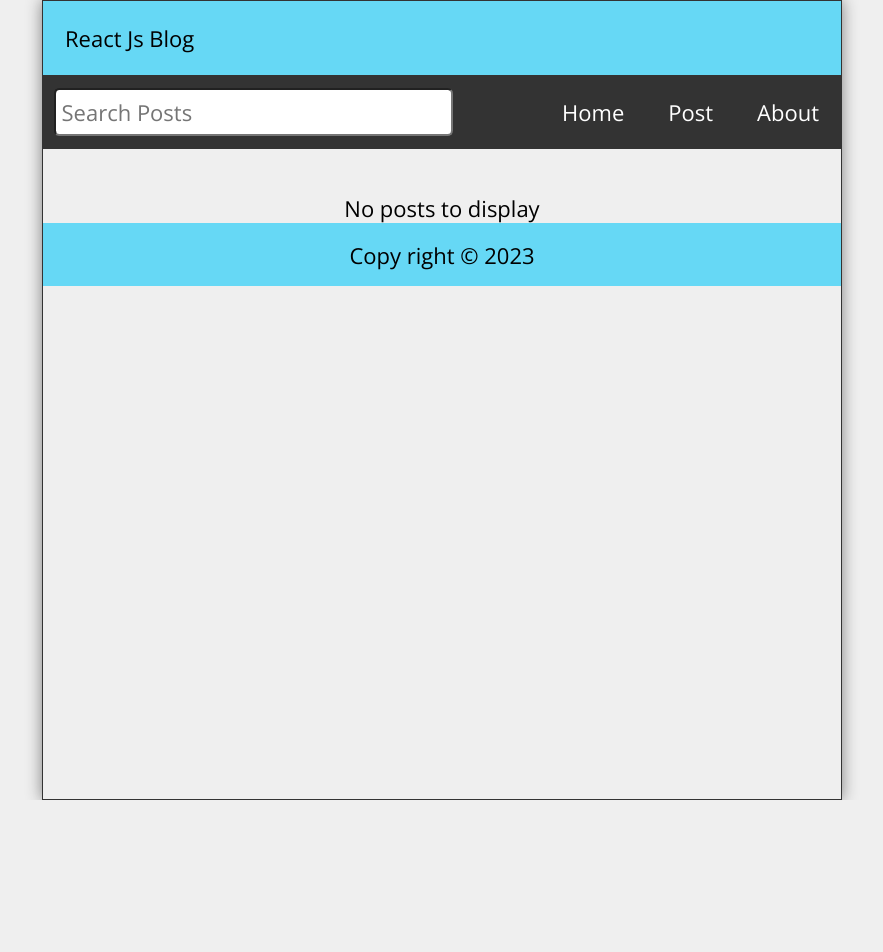
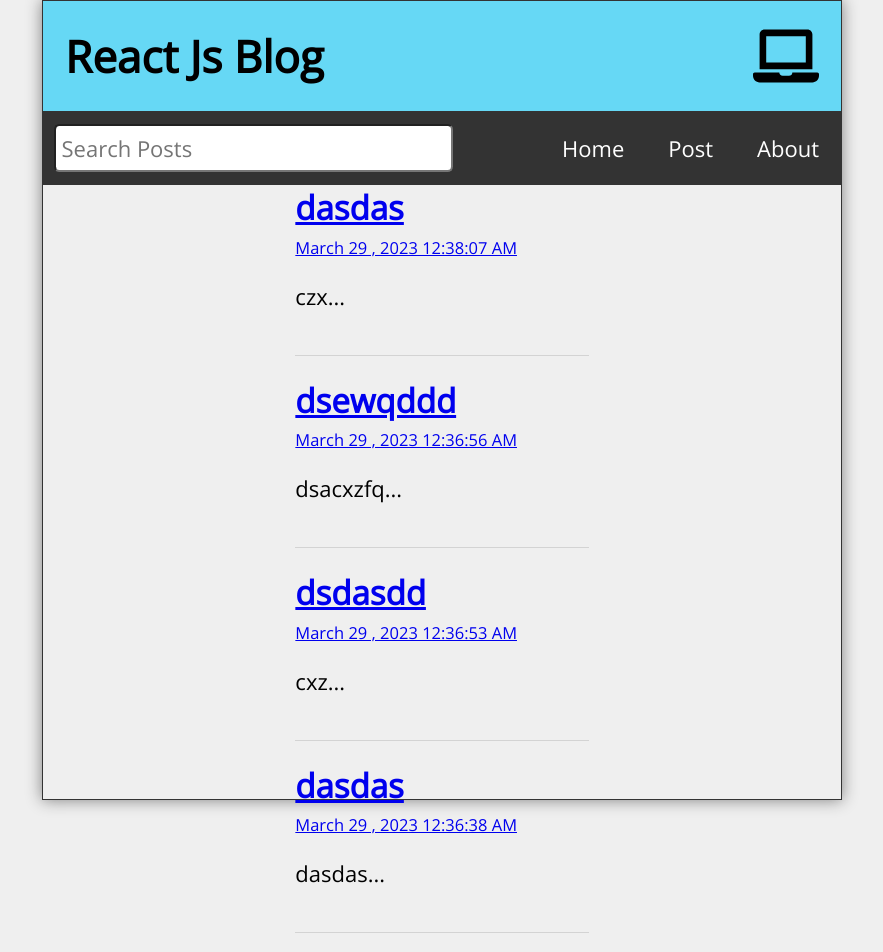
Before and after one commit to gksrjf1995/ReactTUtorial, a React (Create React App) app: page / in a window 1280 px wide. Shown: the top 952 px of the page, without its empty margins (198-1081 px from the left). Before the commit the page ends 800 px from the top, so only its background shows below. Built offline with nearby package versions, Linux system fonts and the light colour scheme; data requests are answered from the project's data file.

Commit message:
react custome hook resize widnows , useAxiosFetch

```diff
--- a/data/db.json
+++ b/data/db.json
@@ -1,19 +1,5 @@
-
-
 {
-  "items": [
-    {
-      "id": 1,
-      "title": "My First Post",
-      "datetime": "July 01, 2021 11:17:36 AM",
-      "body": "Lorem ipsum dolor sit amet consectetur adipisicing elit. Quis consequatur expedita, assumenda similique non optio! Modi nesciunt excepturi corrupti atque blanditiis quo nobis, non optio quae possimus illum exercitationem ipsa!"
-    },
-    {
-      "id": 2,
-      "title": "My 2nd Post",
-      "datetime": "July 01, 2021 11:17:36 AM",
-      "body": "Lorem ipsum dolor sit amet consectetur adipisicing elit. Quis consequatur expedita, assumenda similique non optio! Modi nesciunt excepturi corrupti atque blanditiis quo nobis, non optio quae possimus illum exercitationem ipsa!"
-    },
+  "posts": [
     {
       "id": 3,
       "title": "My 3rd Post",
@@ -22,9 +8,39 @@
     },
     {
       "id": 4,
-      "title": "My Fourth Post",
-      "datetime": "July 01, 2021 11:17:36 AM",
-      "body": "Lorem ipsum dolor sit amet consectetur adipisicing elit. Quis consequatur expedita, assumenda similique non optio! Modi nesciunt excepturi corrupti atque blanditiis quo nobis, non optio quae possimus illum exercitationem ipsa!"
+      "datetime": "March 21 , 2023 1:34:32 AM",
+      "title": "1",
+      "body": "1"
+    },
+    {
+      "id": 6,
+      "datetime": "March 21 , 2023 1:34:45 AM",
+      "title": "33",
+      "body": "33"
+    },
+    {
+      "id": 7,
+      "datetime": "March 29 , 2023 12:36:38 AM",
+      "title": "dasdas",
+      "body": "dasdas"
+    },
+    {
+      "id": 8,
+      "datetime": "March 29 , 2023 12:36:53 AM",
+      "title": "dsdasdd",
+      "body": "cxz"
+    },
+    {
+      "id": 9,
+      "datetime": "March 29 , 2023 12:36:56 AM",
+      "title": "dsewqddd",
+      "body": "dsacxzfq"
+    },
+    {
+      "id": 10,
+      "datetime": "March 29 , 2023 12:38:07 AM",
+      "title": "dasdas",
+      "body": "czx"
     }
   ]
 }
--- a/package.json
+++ b/package.json
@@ -12,7 +12,7 @@
     "json-server": "^0.17.2",
     "react": "^18.2.0",
     "react-dom": "^18.2.0",
-    "react-icons": "^4.7.1",
+    "react-icons": "^4.8.0",
     "react-router-dom": "^6.9.0",
     "react-scripts": "5.0.1",
     "web-vitals": "^2.1.4"
--- a/src/App.js
+++ b/src/App.js
@@ -8,8 +8,13 @@
 import Home from "./Home"
 import { Route, Routes , useNavigate } from "react-router-dom"
 import { useEffect, useState } from "react";
-import { compareAsc, format } from 'date-fns'
+import { format } from 'date-fns'
 import api from "./api/posts";
+import EditPost from "./EditPost";
+import useWindowSize from "./api/hooks/useWindowSize";
+import useAxiosFetch from "./api/hooks/useAxiosFetch";
+
+
 
 function App() {
 
@@ -18,54 +23,93 @@
   const [searchResults , setSearchResults] = useState([]);
   const [postTitle , setpostTitle] = useState();
   const [postBody , setpostBody] = useState();
+  const [post , setPost] = useState([]);
+  const [editBody , seteditBody] = useState('')
+  const [editTitle , seteditTitle] = useState('')
+  const { width } = useWindowSize();
+  const {data , fetchError , isLoading} = useAxiosFetch(`http://localhost:3500/posts`);
+
+
+  useEffect(()=>{
+    console.log(data);
+    setPost(data);
+  },[data]);
+
+
+  const handleDelete = async(id) => {
+    const postList = post.filter((item)=>{return item.id !== id});
+    try{
+      await api.delete(`/posts/${id}`);
+      setPost(postList);
+      history("/");
+    }catch(err){
+      console.log(err)
+    }
+
+  }
+
+  const handleEdit = async(id) => {
+    const datetime = format(new Date(), "MMMM dd , yyyy pp");
+    const updatePost = {id , datetime , title : editTitle , body : editBody}
+    try{
+      const res = await api.put(`/posts/${id}`, updatePost);
+      console.log(res.data);
+      setPost(post.map((item)=>item.id === id ? {...res.data} : item))
+
+      seteditBody("")
+      seteditTitle("")
+      history("/");
+    }catch(err){
+      console.log(err);
+    }
+  }
 
 
 
-
-
-  const [post , setPost] = useState([]);
-
-  const handleDelete = (id) => {
-    const postList = post.filter((item)=>{return item.id !== id});
-    setPost(postList);
-    history("/");
-  }
-
-  const handlesubmit = (e) => {
+  const handlesubmit = async(e) => {
     e.preventDefault();
 
     const id = post.length ? post[post.length - 1].id + 1 : 1
     const datetime = format(new Date(), "MMMM dd , yyyy pp");
-    // const newpost = {id , datetime , title : postTitle , body : postBody}
-    const allPost = [...post , {id , datetime , title : postTitle , body : postBody}]
-    console.log("das")
-    setPost(allPost);
-    setpostTitle("");
-    setpostBody("");
-    history("/");
+    const newpost = {id , datetime , title : postTitle , body : postBody}
+    const allPost = [...post , newpost]
+    try{
+      await api.post(('/posts'),newpost);
+      setPost(allPost);
+      setpostTitle("");
+      setpostBody("");
+      history("/");
+    }catch(err){
+      console.log(err)
+    }
+
+
+
   }
 
 
 
 
   useEffect(()=>{
-    const result = (post.filter((item)=>{
-      return item.body.toLowerCase().includes((search.toLowerCase())) ||
-      item.title.toLowerCase().includes((search.toLowerCase()))
-    }));
-    setSearchResults(result);
-    console.log("dsa")
+    console.log(post);
+    const result = post?.filter((item)=>{
+      return item?.body?.toLowerCase()?.includes((search?.toLowerCase())) ||
+      item?.title?.toLowerCase()?.includes((search?.toLowerCase()))
+    });
+    setSearchResults(result.reverse());
+
   },[search,post])
 
   return (
     <div className="App">
-      <Header title={"React Js Blog"}/>
+      <Header title={"React Js Blog"} width={width}/>
       <Nav search={search} setSearch={setSearch}/>
      <Routes>
-      <Route path="/" element={<Home post={searchResults}/>}/>
+      <Route path="/" element={<Home post={searchResults}  fetchError={fetchError} isLoading={isLoading} />}/>
       <Route path="/about" element={<About/>}/>
       <Route path="/newpost" element={<Newpost handlesubmit={handlesubmit} setpostTitle={setpostTitle} setpostBody={setpostBody} postTitle={postTitle} postBody={postBody}/>}/>
       <Route path="/post/:id" element={<Postpage post={post} handleDelete={handleDelete}/>}/>
+      <Route path="/edit/:id" element={<EditPost editBody={editBody} seteditBody={seteditBody} editTitle={editTitle} seteditTitle={seteditTitle} handleEdit={handleEdit} post={post}/>}/>
       <Route path="*" element={<Missing/>}/>
      </Routes>
      <Footer/>
--- /dev/null
+++ b/src/EditPost.js
@@ -0,0 +1,40 @@
+import React, { useEffect } from 'react'
+import { useParams , Link } from 'react-router-dom'
+
+
+const EditPost = ({seteditBody,
+    editBody,
+    editTitle,
+    seteditTitle,
+    handleEdit,
+    post}) => {
+
+  const {id} = useParams();
+  const posts = post?.find((item)=>{return item?.id?.toString() === id});
+  console.log(posts)
+
+  useEffect(()=>{
+    if(posts){
+        seteditTitle(posts.title);
+        seteditBody(posts.body);
+
+    }
+  },[posts , seteditBody , seteditTitle]);
+  return (
+    <main className='NewPost'>
+        {editBody && <>
+            <h2>New Post</h2>
+                <form className='newPostForm' onSubmit={e=>e.preventDefault()}>
+                <label htmlFor='title' >TItle:</label>
+                <input id="title"type={"text"} onChange={e=>seteditTitle(e.target.value)} value={editTitle}/>
+                <label htmlFor='body' >Body:</label>
+                <input id="body"type={"text"} onChange={e=>seteditBody(e.target.value)} value={editBody}/>
+                <button type={"button"} value="제출" onClick={e=>handleEdit(posts.id)}>제출</button>
+            </form>
+        </>}
+        {!editBody && <p>페이지 없음</p>}
+    </main>
+  )
+}
+
+export default EditPost
--- a/src/Header.js
+++ b/src/Header.js
@@ -1,8 +1,12 @@
 import React from 'react'
+import { FaLaptop  , FaTabletAlt , FaMobileAlt} from "react-icons/fa"
 
-const Header = ({title}) => {
+const Header = ({title , width}) => {
   return (
-    <div className='Header'>{title}</div>
+    <div className='Header'>
+      <h1>{title}</h1>
+      {width < 768 ? <FaMobileAlt/> : width < 992 ? <FaTabletAlt/> : <FaLaptop/> }
+    </div>
   )
 }
 
--- a/src/Home.js
+++ b/src/Home.js
@@ -1,10 +1,14 @@
 import React from 'react'
+
 import Feed from './Feed'
 
-const Home = ({post }) => {
+const Home = ({post ,fetchError , isLoading}) => {
+  console.log(post)
   return (
     <main>
-      {post.length ? <Feed post={post}/> : <p style={{marginTop : "2rem"}}>No posts to display</p>}
+      {isLoading && <p className='statusMsg'>Loading Posts....</p>}
+      {fetchError && <p className='statusMsg' style={{color:"red"}}>{fetchError}</p>}
+      {!isLoading && !fetchError && (post.length ? <Feed post={post}/> : <p className='statusMsg'>No post Display</p>)   }
     </main>
   )
 }
--- a/src/Nav.js
+++ b/src/Nav.js
@@ -12,6 +12,7 @@
         <li><Link to="/">Home</Link></li>
         <li><Link to="/newpost">Post</Link></li>
         <li><Link to="/about">About</Link></li>
+
       </ul>
     </nav>
   )
--- a/src/Postpage.js
+++ b/src/Postpage.js
@@ -11,10 +11,12 @@
       <article className='post'>
         {post && <>
           <h2>{data?.title || "Not Found"} </h2>
-          <p className='postDate'>{data?.datatime || "없음"}</p>
+          <p className='postDate'>{data?.datetime || "없음"}</p>
           <p className='postBody'>{data?.body || "없음"}</p>
           {data === undefined ? <p><Link to="/">Back to Home</Link></p> : ""}
-          {data?.datatime && <button onClick={e=>handleDelete(data.id)}>Delete post</button>}
+          {<Link to={`/edit/${data?.id}`}><button className='editButton'>수정</button></Link>}
+          { <button onClick={e=>handleDelete(data?.id)}>Delete post</button>}
+
         </>
         }
 
--- /dev/null
+++ b/src/api/hooks/useAxiosFetch.js
@@ -0,0 +1,48 @@
+import { useState , useEffect } from "react";
+import axios from "axios";
+
+
+const useAxiosFetch = (dataUrl) => {
+    let [ data, setDate ] = useState([]);
+    let [ fetchError , setfetchError ] = useState(null);
+    let [ isLoading , setIsLoading ] = useState(false);
+
+    useEffect(()=>{
+        let isMounted = true;
+        let source = axios.CancelToken.source();
+
+        let fetchData = async (url) =>{
+            setIsLoading(true);
+            try{
+                let response = await axios.get(url,{
+                    cancelToken: source.token
+                });
+                console.log(response.data)
+                if(isMounted){
+                    setDate(response.data);
+                    setfetchError(null)
+                }
+            }catch(err){
+                console.log(err);
+                setfetchError(err.message);
+                setDate([]);
+            }finally {
+                isMounted && setIsLoading(false)
+            }
+        }
+
+        fetchData(dataUrl);
+
+        const cleanUp = () => {
+            console.log('clean up funcion');
+            isLoading = false;
+            source.cancel();
+        }
+        return cleanUp;
+    },[dataUrl]);
+
+    return {data , fetchError , isLoading}
+
+}
+
+export default useAxiosFetch
--- /dev/null
+++ b/src/api/hooks/useWindowSize.js
@@ -0,0 +1,32 @@
+import { useEffect , useState } from "react";
+
+
+const useWindowSize = () => {
+    const [windowSize , SetwindowSize] = useState({
+    width : undefined ,
+    height : undefined
+    });
+
+    useEffect(()=>{
+        const handleReSize = () => {
+            SetwindowSize({
+                width : window.innerWidth,
+                height :  window.innerHeight ,
+            })
+        }
+
+        handleReSize();
+
+        window.addEventListener('resize',handleReSize);
+
+        const cleanup = () => {
+            console.log("runs if auseEffect dep chages");
+            window.removeEventListener("resize",handleReSize )
+        }
+
+        return cleanup
+    },[]);
+    return windowSize
+}
+
+export default useWindowSize
```
Also changed, not shown: 1 other file (tests, documents, lock files or other folders).
